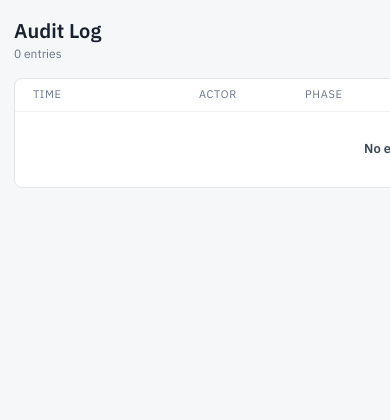
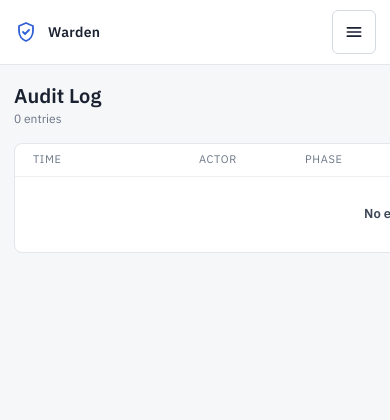
Before and after one commit to khafidinprjct/warden, a FastAPI app: page /audit in a window 390 px wide; the page is wider, and only the part inside the window is pictured. Shown: the top 420 px of that part. Before the commit the page ends 188 px from the top of that part, so only its background shows below. Run offline with FastAPI, Linux system fonts and the light colour scheme.

Commit message:
ui2: phone navigation (top bar + menu) — every page reachable on a phone

```diff
--- a/warden/ui2/static/app.js
+++ b/warden/ui2/static/app.js
@@ -37,5 +37,6 @@
     t.style.cssText = "position:fixed;right:20px;bottom:20px;padding:10px 14px;border-radius:6px;font-weight:500;color:#fff;background:" + (ok ? "#1f7a3d" : "#b42323") + ";z-index:99";
     document.body.appendChild(t); setTimeout(() => t.remove(), 2500);
   }
+  document.querySelectorAll("[data-menu]").forEach(b => b.addEventListener("click", () => document.getElementById("nav").classList.toggle("open")));
   const rf = Number(document.body.dataset.refresh || 0); if (rf > 0) setTimeout(() => location.reload(), rf * 1000);
 })();
--- a/warden/ui2/static/warden.css
+++ b/warden/ui2/static/warden.css
@@ -19,7 +19,7 @@ a.plain { color: var(--text); font-weight: 600; } a.plain:hover { color: var(--a
 /* layout */
 .layout { display: grid; grid-template-columns: 224px minmax(0, 1fr); min-height: 100vh; }
 .nav { display: flex; flex-direction: column; gap: 4px; padding: 20px 12px; background: var(--surface); border-right: 1px solid var(--border); }
-.brand { display: flex; align-items: center; gap: 10px; padding: 4px 8px 16px; font-weight: 600; font-size: 14px; letter-spacing: 0.02em; color: var(--text); }
+.brand { display: flex; align-items: center; gap: 10px; padding: 4px 8px 16px; font-weight: 600; font-size: 14px; letter-spacing: 0.02em; color: var(--text); } .nav .close { display: none; }
 .nav-item { display: flex; align-items: center; justify-content: space-between; padding: 8px 10px; border-radius: 6px; color: var(--text-2); }
 .nav-item.active { background: var(--accent-bg); color: var(--text); font-weight: 600; }
 .nav-item .count { font-size: 11px; color: var(--muted); }
@@ -97,8 +97,15 @@ a.plain { color: var(--text); font-weight: 600; } a.plain:hover { color: var(--a
 .chart { width: 100%; height: 170px; }
 
 /* phone */
+.topbar { display: none; }
 @media (max-width: 720px) {
-  .layout { grid-template-columns: 1fr; } .nav { display: none; }
+  .layout { grid-template-columns: 1fr; }
+  .topbar { display: flex; align-items: center; justify-content: space-between; padding: 10px 14px; background: var(--surface); border-bottom: 1px solid var(--border); position: sticky; top: 0; z-index: 20; }
+  .topbar .brand { padding: 0; }
+  .menu-btn { display: inline-flex; align-items: center; justify-content: center; width: 44px; height: 44px; border: 1px solid var(--control); border-radius: 6px; background: var(--surface); }
+  .nav { display: none; position: fixed; inset: 0; z-index: 30; overflow-y: auto; }
+  .nav.open { display: flex; }
+  .nav .close { display: inline-flex; margin-left: auto; }
   .main { padding: 16px 14px 32px; gap: 16px; }
   .two, .split { grid-template-columns: 1fr; } .stats { grid-template-columns: repeat(2, minmax(0, 1fr)); gap: 10px; } .stat .v { font-size: 22px; }
   .cols-incidents { grid-template-columns: 90px minmax(0, 1fr); } .cols-incidents > :nth-child(n+3) { display: none; }
--- a/warden/ui2/templates/base.html
+++ b/warden/ui2/templates/base.html
@@ -8,11 +8,16 @@
   <link rel="stylesheet" href="/static/warden.css">
 </head>
 <body data-refresh="{{ refresh|default(30) }}">
+<div class="topbar">
+  <div class="brand"><svg width="24" height="24" viewBox="0 0 24 24" fill="none" stroke="#2f5fd6" stroke-width="1.8" stroke-linecap="round" stroke-linejoin="round"><path d="M12 3l7 3v5c0 4.5-3 8.5-7 10-4-1.5-7-5.5-7-10V6l7-3z"></path><path d="M9 12l2 2 4-4"></path></svg><span>Warden</span></div>
+  <button class="menu-btn" type="button" aria-label="Menu" data-menu><svg width="20" height="20" viewBox="0 0 24 24" fill="none" stroke="#1a2130" stroke-width="2" stroke-linecap="round"><path d="M4 7h16M4 12h16M4 17h16"></path></svg></button>
+</div>
 <div class="layout">
-  <aside class="nav">
+  <aside class="nav" id="nav">
     <div class="brand">
       <svg width="24" height="24" viewBox="0 0 24 24" fill="none" stroke="#2f5fd6" stroke-width="1.8" stroke-linecap="round" stroke-linejoin="round"><path d="M12 3l7 3v5c0 4.5-3 8.5-7 10-4-1.5-7-5.5-7-10V6l7-3z"></path><path d="M9 12l2 2 4-4"></path></svg>
       <span>Warden</span>
+      <button class="menu-btn close" type="button" aria-label="Close menu" data-menu><svg width="18" height="18" viewBox="0 0 24 24" fill="none" stroke="#1a2130" stroke-width="2" stroke-linecap="round"><path d="M6 6l12 12M18 6L6 18"></path></svg></button>
     </div>
     <a class="nav-item{% if page == 'overview' %} active{% endif %}" href="/"><span>Overview</span></a>
     <a class="nav-item{% if page == 'incidents' %} active{% endif %}" href="/incidents"><span>Incidents</span>{% if n_open %}<span class="count">{{ n_open }}</span>{% endif %}</a>
```
Also changed, not shown: 1 other file.
